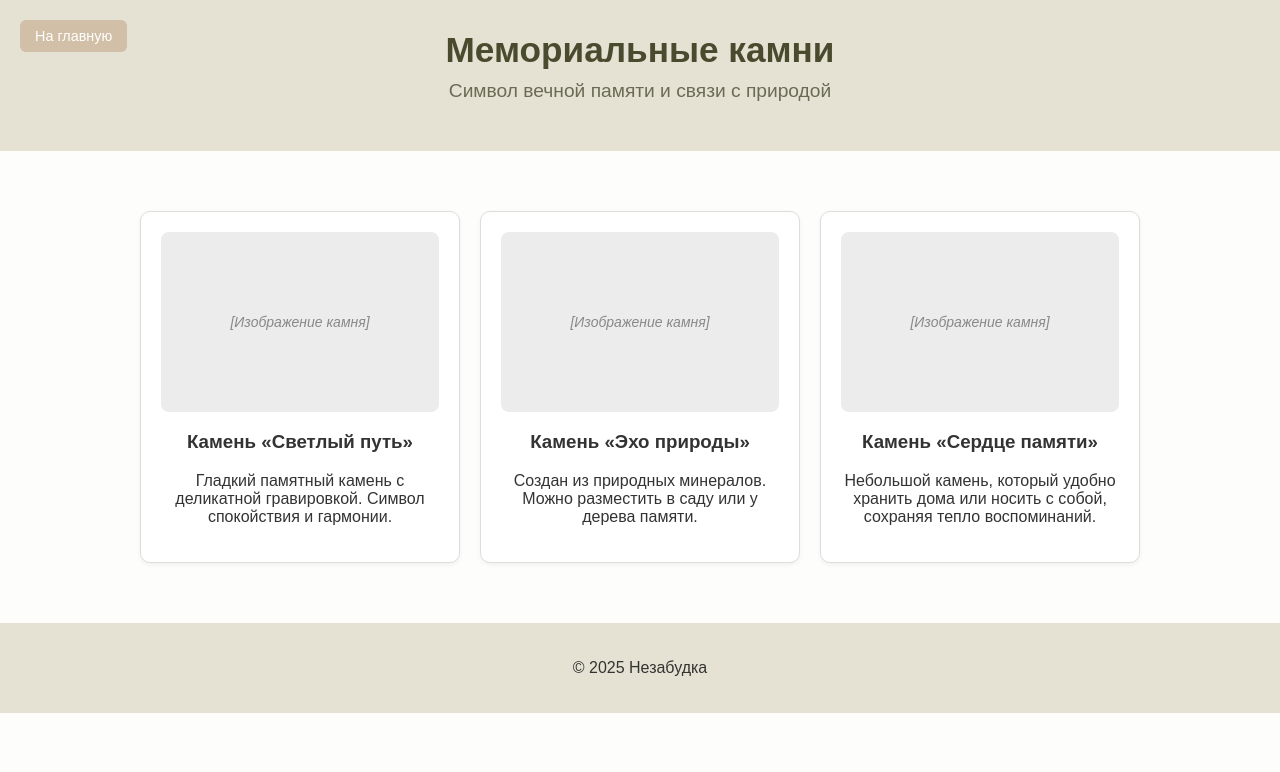
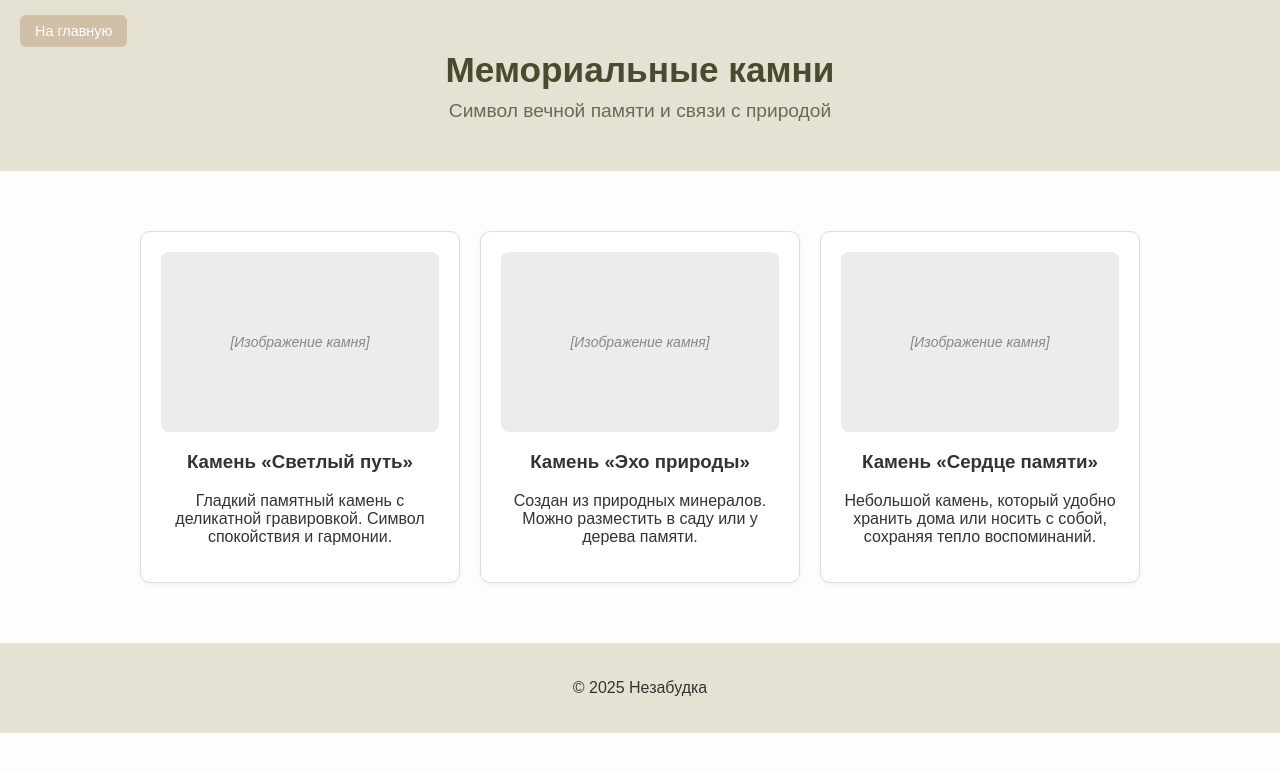
Before and after one commit to 4orgetmenot6/4orgetmenot6.github.io, a plain HTML site: page stones.html in a window 1280 px wide. Drawn offline with Linux system fonts and the light colour scheme.

Commit message:
Update stones.html

```diff
--- a/stones.html
+++ b/stones.html
@@ -16,7 +16,7 @@
     header {
       background-color: #e6e2d3;
       text-align: center;
-      padding: 30px 20px;
+      padding: 50px 20px 30px 20px; /* Увеличил отступ сверху */
       position: relative;
     }
 
@@ -35,7 +35,7 @@
     .back-button {
       position: absolute;
       left: 20px;
-      top: 20px;
+      top: 15px;
       background: #d1bfa7;
       color: #fff;
       padding: 8px 15px;
@@ -43,6 +43,7 @@
       border-radius: 6px;
       font-size: 0.9em;
       transition: background 0.2s;
+      z-index: 10; /* Чтобы кнопка не "налезала" */
     }
 
     .back-button:hover {
```
